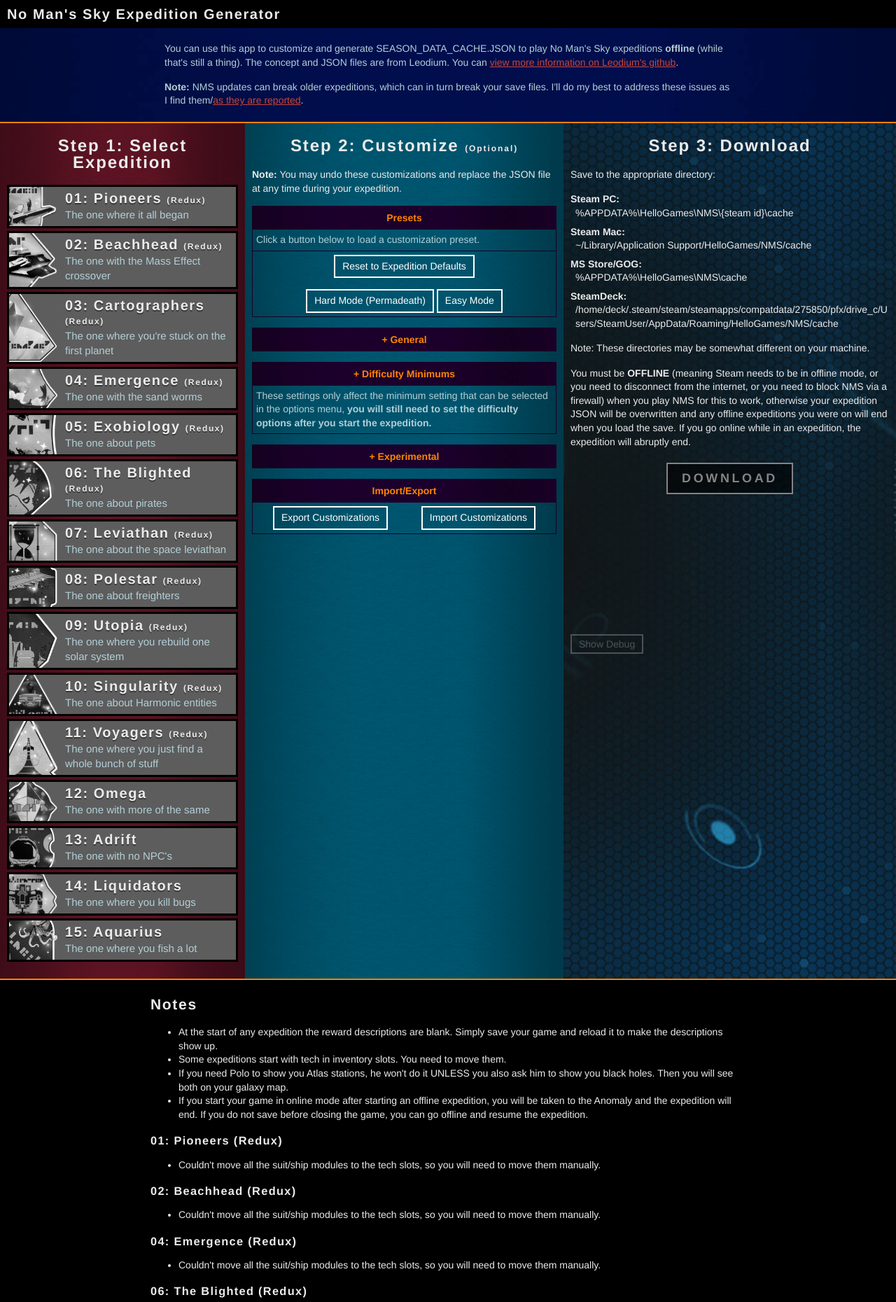
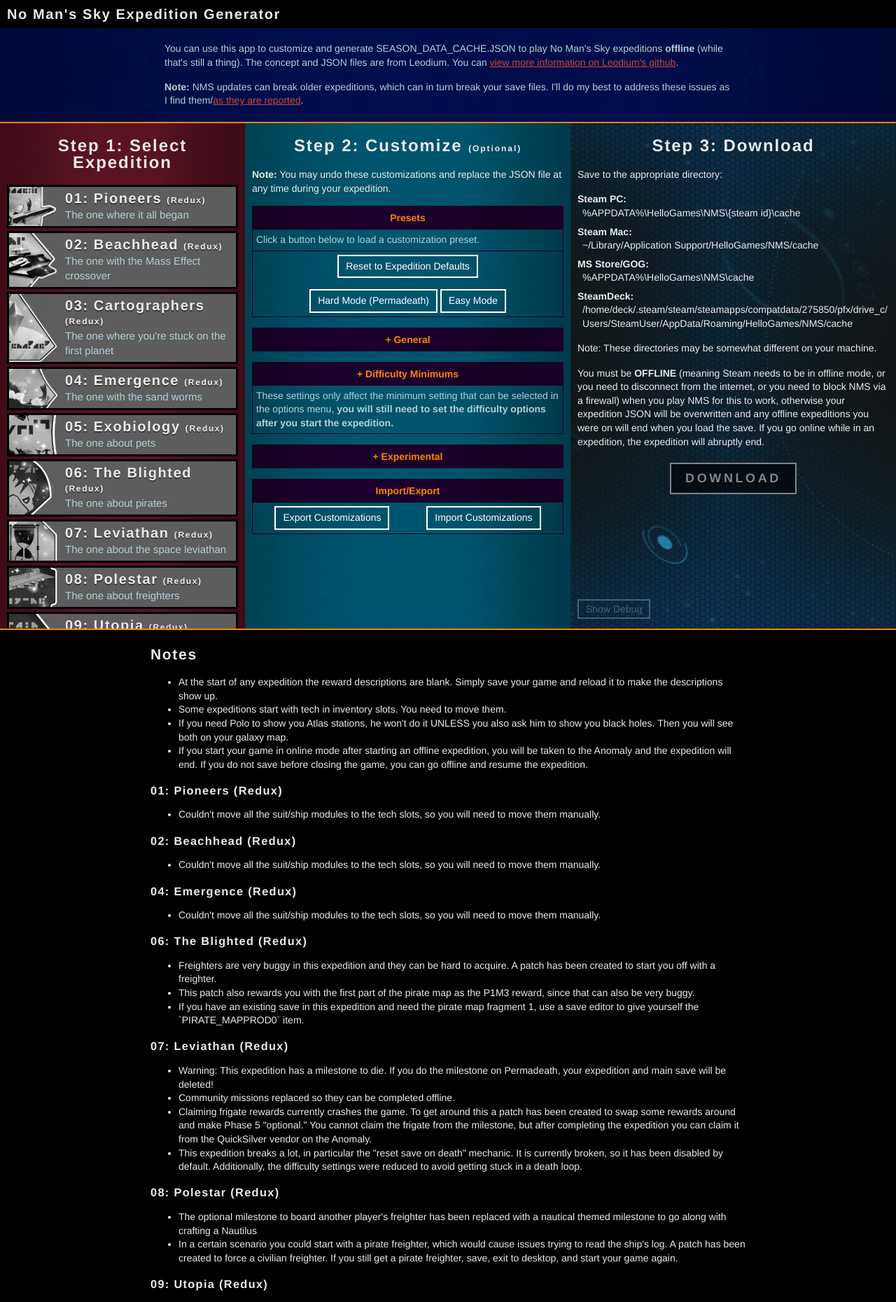
Before and after one commit to cwmonkey/nms-expeditions, a Jekyll site: the page built from index.html, in a window 1280 px wide. Shown: the top 1860 px of the page at 70% size. Built offline with Jekyll 4.4.1, drawn with Linux system fonts in a browser that asks for light colours; some web fonts are replaced.

Commit message:
Making steps scrollable
We've gotten lots of expeditions lately so the left column is getting unwieldy. Making it scrollable to make sure notes are visible. Not super happy about this since I used css grids, but if it's possible with flexbox I just didn't have the patience.

I'm leaving the "sticky" download button code even though it's non-functional due to the new scrolling.

```diff
--- a/_sass/_nms-expeditions-critical.scss
+++ b/_sass/_nms-expeditions-critical.scss
@@ -67,19 +67,42 @@
   display: block;
 }
 
-/* Header */
+/* Top */
+
 .header {
-  padding: 10px;
+  grid-area: header;
 }
 
+.select_exp {
+  grid-area: step1;
+  overflow-y: auto;
+}
+
+.customize {
+  grid-area: step2;
+  overflow-y: auto;
+}
+
+.download_section {
+  grid-area: step3;
+  overflow-y: auto;
+}
+
+.top {
+  height: 100vh;
+  display: grid;
+  grid-template-rows: auto;
+  grid-template-areas:
+    "header header header"
+    "step1 step2 step3";
+  grid-template-columns: 350px auto auto;
+}
+
+/* Header */
 .headline1 {
+  padding: 10px;
   margin: 0;
   font-size: 20px;
-}
-
-/* Main */
-
-.main {
 }
 
 /* Intro */
@@ -100,6 +123,11 @@
   }
 }
 
+/* Main */
+
+.main {
+}
+
 /* Steps */
 
 .step_headline {
@@ -112,15 +140,9 @@
   }
 }
 
-.steps  {
-  display: flex;
+.step {
+  padding: 0 10px 20px 10px;
   border-bottom: 2px solid #ff8400;
-}
-
-.step {
-  // min-width: 33.333%;
-  flex-grow: 1;
-  padding: 0 10px 20px 10px;
 }
 
 /* Step 1: Select Expedition */
@@ -537,7 +559,7 @@
   }
 
   .debug {
-    margin-top: 200px;
+    margin-top: 150px;
     opacity: .25;
 
     .toggle_debug {
--- a/index.html
+++ b/index.html
@@ -16,11 +16,10 @@
 </head>
 <body data-touched="false">
 
+<div class="top">
   <header class="header">
     <h1 class="headline1">{{ site.title }}</h1>
-</header>
 
-<main class="main">
     <section class="intro"><div class="content cms">
       <h2 class="visibly-hidden">Introduction</h2>
       <p>
@@ -30,8 +29,8 @@
         <strong>Note:</strong> NMS updates can break older expeditions, which can in turn break your save files. I'll do my best to address these issues as I find them/<a href="https://github.com/cwmonkey/nms-expeditions/issues" target="_blank">as they are reported</a>.
       </p>
     </div></section>
+  </header>
 
-  <div class="steps">
   <section class="step select_exp">
     <h3 class="step_headline">Step 1: Select Expedition</h3>
 
@@ -337,12 +336,14 @@
             <button type="button" id="make_patch">MAKE PATCH</button>
             <br>
             <textarea id="patch"></textarea>
-            </div>
-          </div>
-        </div>
+          </section>
         </div>
       </section>
     </div>
+  </section>
+
+</div>
+
 <section class="notes_section"><div class="content">
   <div class="cms">
     <h2>Notes</h2>
@@ -406,8 +407,6 @@
     </ul>
   </div>
 </div></section>
-</main>
-
 <footer class="footer">
   <div class="cms">
     <p>
```
Lines whose indentation alone changed are shown as unchanged.
